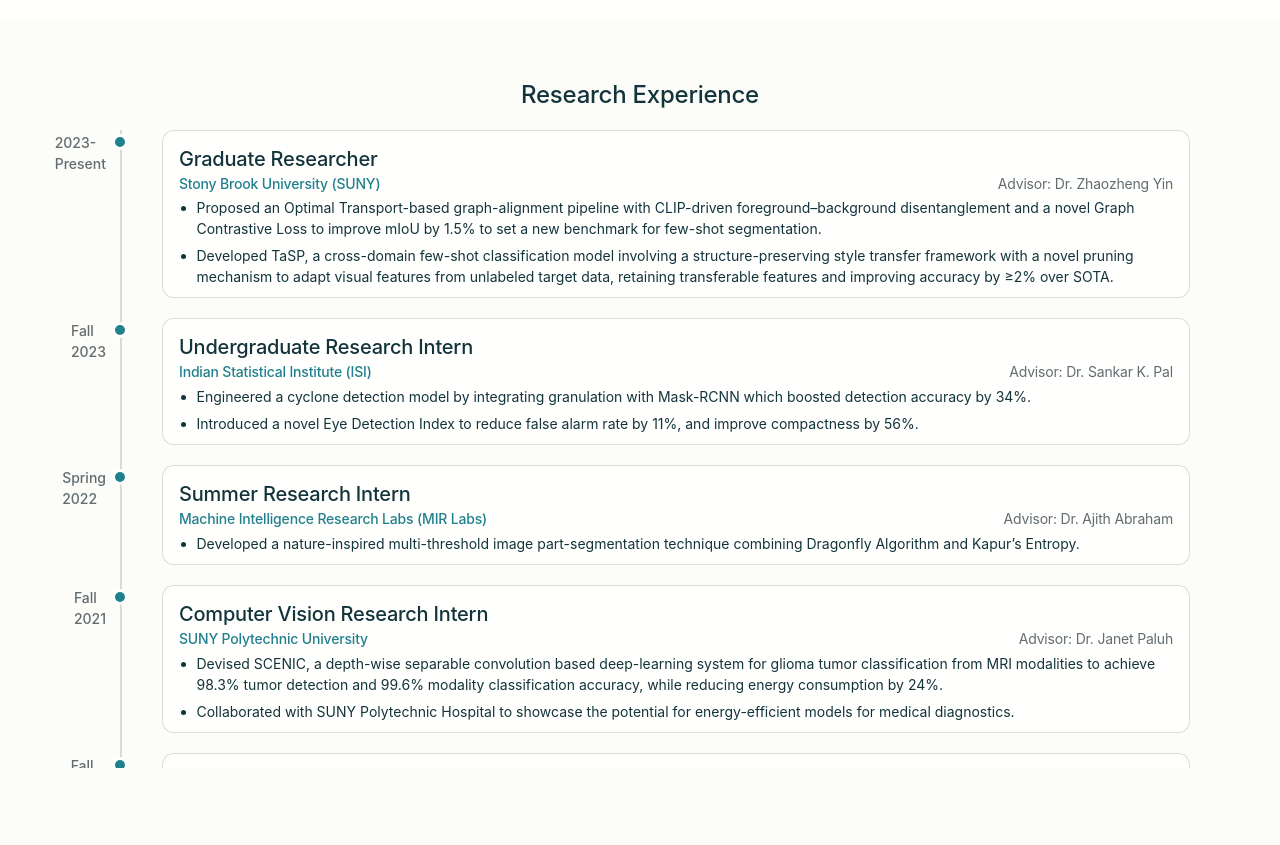
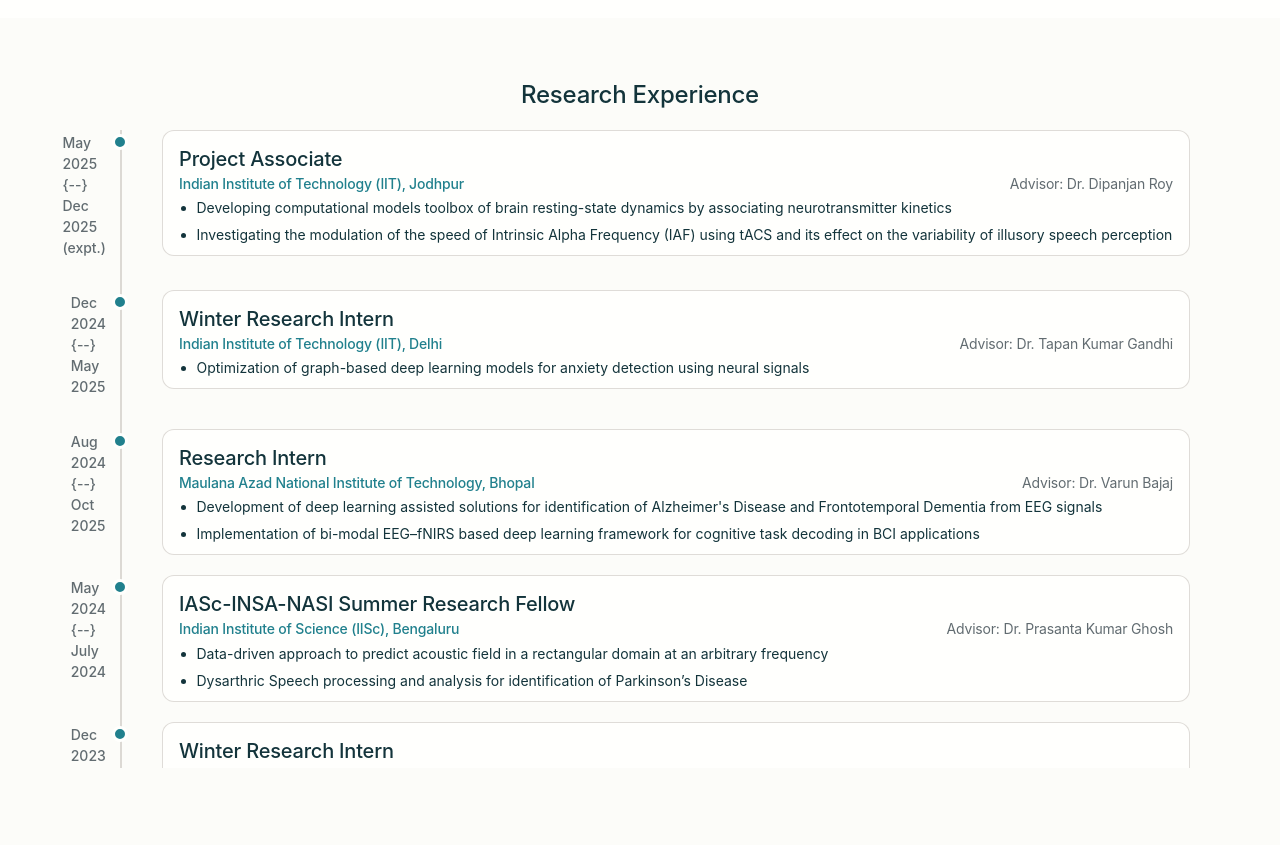
Before and after one commit to sagnikde03/sagnikde04.github.io, a plain HTML site: page index.html in a window 1280 px wide. Shown: the part 3660-4505 px from the top of the page. Drawn offline with Linux system fonts and the light colour scheme; a web font is replaced by a local one.

Commit message:
Update index.html

```diff
--- a/index.html
+++ b/index.html
@@ -473,24 +473,22 @@
         <h2 class="section-title">Research Experience</h2>
         <div class="timeline">
             <div class="timeline-item">
-                <div class="timeline-date">2023-Present</div>
+                <div class="timeline-date">May 2025 {--} Dec 2025 (expt.)</div>
             <div class="timeline-marker"></div>
             <div class="timeline-content">
-                <h3>Graduate Researcher</h3>
+                <h3>Project Associate</h3>
                 <!-- <h4>Stony Brook University (SUNY) &nbsp;&nbsp;&nbsp;&nbsp;&nbsp;&nbsp;&nbsp;&nbsp;&nbsp;&nbsp;&nbsp;&nbsp;&nbsp;&nbsp;&nbsp;&nbsp;&nbsp;&nbsp;&nbsp;&nbsp;&nbsp;&nbsp;&nbsp;&nbsp; Advisor: Dr. Zhaozheng Yin</h4> -->
                 <h4 class="exp-header">
-                    <span class="exp-left">Stony Brook University (SUNY)</span>
-                    <span class="exp-right">Advisor: Dr. Zhaozheng Yin</span>
+                    <span class="exp-left">Indian Institute of Technology (IIT), Jodhpur</span>
+                    <span class="exp-right">Advisor: Dr. Dipanjan Roy</span>
                   </h4>
 
                 <!-- <p class="timeline-date">2023 – Present</p> -->
                 <ul>
                 <!-- <li>Researching on Geometry-disentangled Few-Shot Segmentation.</li> -->
-                <li>Proposed an Optimal Transport-based graph-alignment pipeline with CLIP-driven foreground–background
-                    disentanglement and a novel Graph Contrastive Loss to improve mIoU by 1.5% to set a new benchmark for
-                    few-shot segmentation.</li>
-                <li>Developed TaSP, a cross-domain few-shot classification model involving a structure-preserving style transfer framework with a novel pruning mechanism to adapt visual
-                    features from unlabeled target data, retaining transferable features and improving accuracy by ≥2% over SOTA.</li>
+                <li>Developing computational models toolbox of brain resting-state dynamics by associating neurotransmitter kinetics</li>
+                <li>Investigating the modulation of the speed of Intrinsic Alpha Frequency (IAF) using tACS and its effect on the variability of illusory speech perception</li>
+
                 </ul>
             </div>
             </div>
@@ -498,73 +496,113 @@
 
 
             <div class="timeline-item">
-                <div class="timeline-date">Fall 2023</div>
+                <div class="timeline-date">Dec 2024 {--} May 2025</div>
             <div class="timeline-marker"></div>
             <div class="timeline-content">
-                <h3>Undergraduate Research Intern</h3>
+                <h3>Winter Research Intern </h3>
                 <!-- <h4>Indian Statistical Institute (ISI)</h4> -->
                 <h4 class="exp-header">
-                    <span class="exp-left">Indian Statistical Institute (ISI)</span>
-                    <span class="exp-right">Advisor: Dr. Sankar K. Pal</span>
+                    <span class="exp-left">Indian Institute of Technology (IIT), Delhi</span>
+                    <span class="exp-right">Advisor: Dr. Tapan Kumar Gandhi</span>
                   </h4>
                 <!-- <p class="timeline-date">January 2022 – September 2022</p> -->
                 <ul>
-                <li>Engineered a cyclone detection model by integrating granulation with Mask-RCNN which boosted detection
-                    accuracy by 34%.</li>
-                <li>Introduced a novel Eye Detection Index to reduce false alarm rate by 11%, and improve compactness by 56%. </li>
+                <li>Optimization of graph-based deep learning models for anxiety detection using neural signals</li>
+
                 </ul>
             </div>
             </div>
 
             <div class="timeline-item">
-                <div class="timeline-date">Spring 2022</div>
+                <div class="timeline-date">Aug 2024 {--} Oct 2025</div>
                 <div class="timeline-marker"></div>
                 <div class="timeline-content">
-                    <h3>Summer Research Intern</h3>
+                    <h3>Research Intern</h3>
                     <!-- <h4>Machine Intelligence Research Labs (MIR Labs)</h4> -->
                     <h4 class="exp-header">
-                        <span class="exp-left">Machine Intelligence Research Labs (MIR Labs)</span>
-                        <span class="exp-right">Advisor: Dr. Ajith Abraham</span>
+                        <span class="exp-left">Maulana Azad National Institute of Technology, Bhopal</span>
+                        <span class="exp-right">Advisor: Dr. Varun Bajaj</span>
                       </h4>
                     <!-- <p class="timeline-date">April 2022 – November 2022</p> -->
                     <ul>
-                    <li>Developed a nature-inspired multi-threshold image part-segmentation technique combining Dragonfly Algorithm and Kapur’s Entropy.</li>
+                    <li>Development of deep learning assisted solutions for identification of Alzheimer's Disease and Frontotemporal Dementia from EEG signals</li>
+                     <li>Implementation of bi-modal EEG–fNIRS based deep learning framework for cognitive task decoding in BCI applications</li>
                     </ul>
                 </div>
                 </div>
 
             <div class="timeline-item">
-                <div class="timeline-date">Fall 2021</div>
+                <div class="timeline-date">May 2024 {--} July 2024</div>
                 <div class="timeline-marker"></div>
                 <div class="timeline-content">
-                    <h3>Computer Vision Research Intern</h3>
+                    <h3>IASc-INSA-NASI Summer Research Fellow</h3>
                     <!-- <h4>SUNY Polytechnic University</h4> -->
                     <h4 class="exp-header">
-                        <span class="exp-left">SUNY Polytechnic University</span>
-                        <span class="exp-right">Advisor: Dr. Janet Paluh</span>
+                        <span class="exp-left">Indian Institute of Science (IISc), Bengaluru</span>
+                        <span class="exp-right">Advisor: Dr. Prasanta Kumar Ghosh</span>
                       </h4>
                     <!-- <p class="timeline-date">October 2020 – January 2021</p> -->
                     <ul>
-                    <li>Devised SCENIC, a depth-wise separable convolution based deep-learning system for glioma tumor classification
-                        from MRI modalities to achieve 98.3% tumor detection and 99.6% modality classification accuracy, while reducing energy consumption by 24%.</li>
-                    <li>Collaborated with SUNY Polytechnic Hospital to showcase the potential for energy-efficient models for medical diagnostics.</li>
+                    <li>Data-driven approach to predict acoustic field in a rectangular domain at an arbitrary frequency</li>
+                    <li>Dysarthric Speech processing and analysis for identification of Parkinson’s Disease</li>
                     </ul>
                 </div>
             </div>
 
             <div class="timeline-item">
-            <div class="timeline-date">Fall 2020</div>
+            <div class="timeline-date">Dec 2023 {--} May 2024</div>
             <div class="timeline-marker"></div>
             <div class="timeline-content">
                 <h3>Winter Research Intern</h3>
                 <!-- <h4>Indian Institute of Technology Kharagpur</h4> -->
                 <h4 class="exp-header">
-                    <span class="exp-left">Indian Institute of Technology (IIT) Kharagpur</span>
-                    <span class="exp-right">Advisor: Dr. Sudipta Mukhopadhyay</span>
+                    <span class="exp-left">International Institute of Information Technology, Naya Raipur</span>
+                    <span class="exp-right">Advisor: Dr. Anurag Singh</span>
                   </h4>
 
                 <ul>
-                <li>Implemented deep hashing methods for large-scale image retrieval.</li>
+                <li>Multimodal deep learning based end-to-end IoMT framework for diagnosis of Major Depressive Disorder (MDD) using EEG and Speech Signals</li>
+                <li>Unimodal deep learning approach for objective detection and monitoring of MDD using EEG signals</li>
+                <!-- <li>Mentored by Dr. Sudipta Mukhopadhyay; contributed to model baselines and ablations.</li> -->
+                </ul>
+            </div>
+            </div>
+
+            <div class="timeline-item">
+            <div class="timeline-date">Apr 2023 {--} Oct 2023</div>
+            <div class="timeline-marker"></div>
+            <div class="timeline-content">
+                <h3>Summer Research Intern</h3>
+                <!-- <h4>Indian Institute of Technology Kharagpur</h4> -->
+                <h4 class="exp-header">
+                    <span class="exp-left">Centre for Development of Advanced Computing (CDAC), Pune</span>
+                    <span class="exp-right">Advisor: Dr. Anil Kumar Gupta</span>
+                  </h4>
+
+                <ul>
+                <li>Development of deep learning algorithms for distinguishing normal and pathological brain states (healthy vs. disease)</li>
+                <li>EEG-based early detection of Parkinson’s Disease using deep learning techniques</li>
+                <!-- <li>Mentored by Dr. Sudipta Mukhopadhyay; contributed to model baselines and ablations.</li> -->
+                </ul>
+            </div>
+            </div>
+
+
+            <div class="timeline-item">
+            <div class="timeline-date">Oct 2022 {--} Apr 2025</div>
+            <div class="timeline-marker"></div>
+            <div class="timeline-content">
+                <h3>Undergraduate Research </h3>
+                <!-- <h4>Indian Institute of Technology Kharagpur</h4> -->
+                <h4 class="exp-header">
+                    <span class="exp-left">University of Calcutta, Kolkata</span>
+                    <span class="exp-right">Advisor: Dr. Anisha Halder Roy</span>
+                  </h4>
+
+                <ul>
+                <li>Multimodal deep learning approach using EEG and sEMG signals for Lower Back Pain} assessment</li>
+                <li>Explored brain activity patterns associated with different Basic Taste (or gustory) perception, integrating deep learning methods for enhanced classification</li>
+
                 <!-- <li>Mentored by Dr. Sudipta Mukhopadhyay; contributed to model baselines and ablations.</li> -->
                 </ul>
             </div>
```
